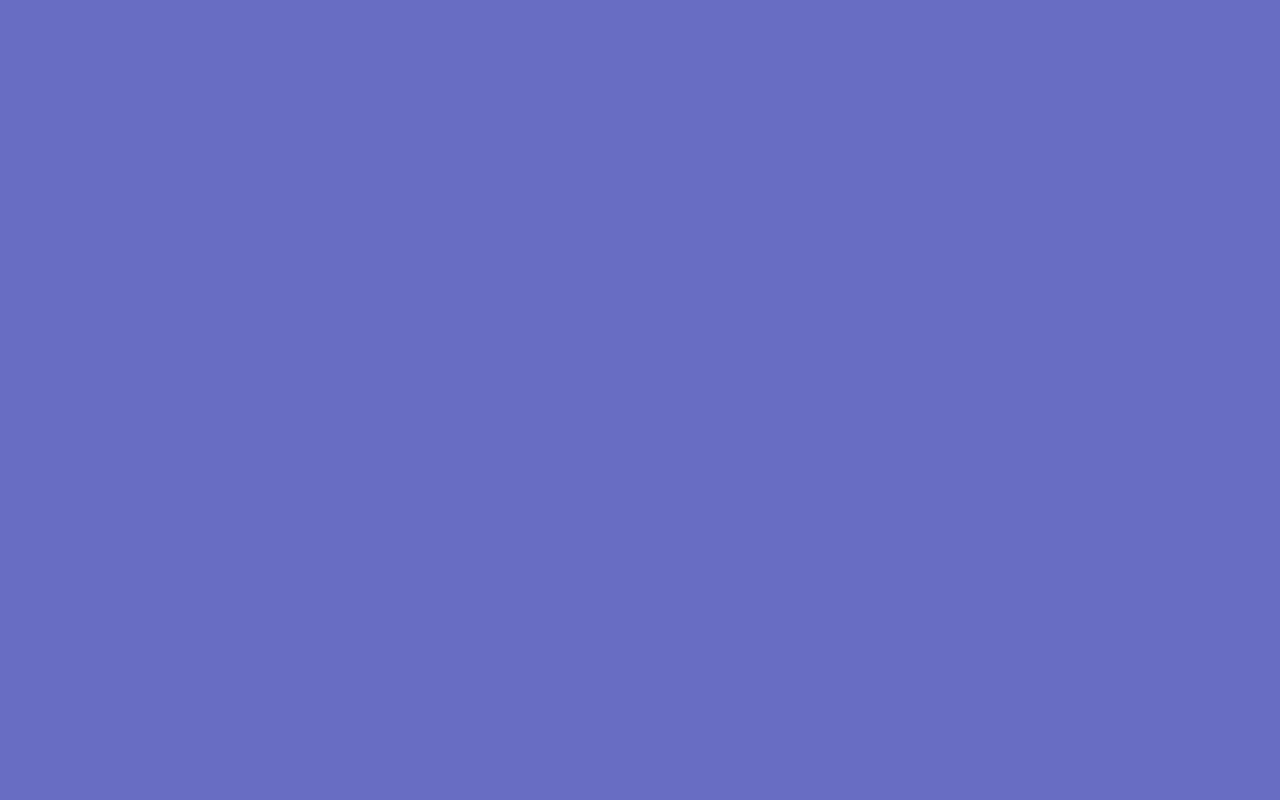
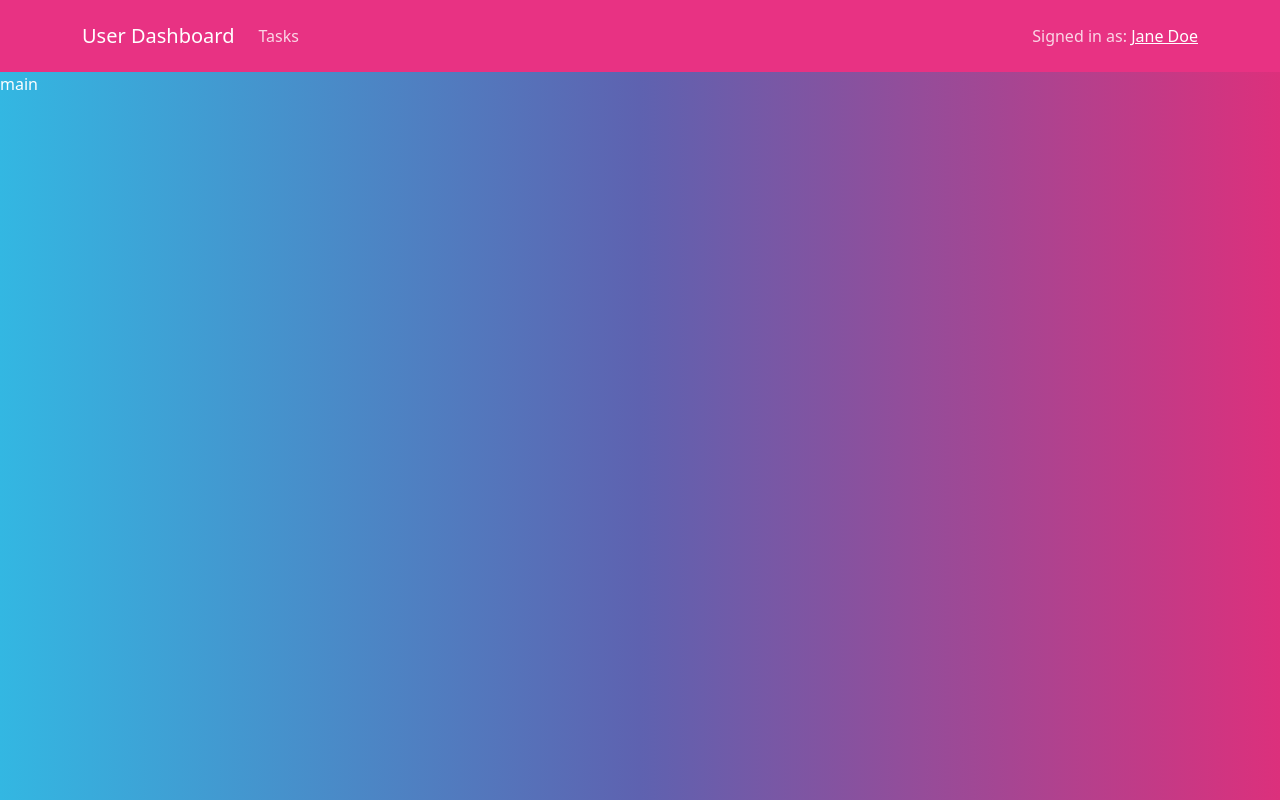
Before and after one commit to xiejon/zoras-house, a React (Create React App) app in the folder frontend/: page /home in a window 1280 px wide. Before the commit this address had no page. Built offline with nearby package versions, Linux system fonts and the light colour scheme.

Commit message:
Created homepage with navbar
- Scaffolded homepage
- Built basic navbar with username and navs

```diff
--- a/frontend/src/App.js
+++ b/frontend/src/App.js
@@ -1,11 +1,13 @@
 import './styles.bootstrap.min.css'
 import { Routes, Route } from 'react-router-dom'
 import LoginScreen from './screens/LoginScreen';
+import HomeScreen from './screens/Home';
 
 function App() {
   return (
     <Routes>
       <Route path="/" element={<LoginScreen />} />
+      <Route path="/home" element={<HomeScreen />} />
     </Routes>
   );
 }
--- /dev/null
+++ b/frontend/src/components/Navbar.js
@@ -0,0 +1,32 @@
+import React from "react";
+import {
+  Navbar,
+  Container,
+  Nav,
+  NavDropdown,
+  Form,
+  Button,
+} from "react-bootstrap";
+
+const NavbarComponent = (props) => {
+  return (
+    <Navbar bg="primary" variant="dark">
+      <Container>
+        <Navbar.Brand href="/">User Dashboard</Navbar.Brand>
+        <Nav className="me-auto">
+          <Nav.Link href="/tasks">Tasks</Nav.Link>
+        </Nav>
+        <Navbar.Collapse className="justify-content-end">
+          <Navbar.Text>
+            Signed in as:{" "}
+            <a href="/login" style={{ color: "white" }}>
+              Jane Doe
+            </a>
+          </Navbar.Text>
+        </Navbar.Collapse>
+      </Container>
+    </Navbar>
+  );
+};
+
+export default NavbarComponent;
--- /dev/null
+++ b/frontend/src/screens/Home.js
@@ -0,0 +1,14 @@
+import React from "react";
+import { Container } from "react-bootstrap";
+import NavbarComponent from "../components/Navbar";
+
+const HomeScreen = () => {
+  return (
+    <>
+      <NavbarComponent />
+      <main style={{ minHeight: "85vh" }}>main</main>
+    </>
+  );
+};
+
+export default HomeScreen;
--- a/frontend/src/screens/LoginScreen.css
+++ b/frontend/src/screens/LoginScreen.css
@@ -1,3 +1,3 @@
-.container {
+.login-container {
     min-height: 100vh;
 }
--- a/frontend/src/screens/LoginScreen.js
+++ b/frontend/src/screens/LoginScreen.js
@@ -1,15 +1,14 @@
 import React from "react";
 import { Container } from "react-bootstrap";
 import LoginForm from "../components/LoginForm";
-import './LoginScreen.css'
+import "./LoginScreen.css";
 
 const LoginScreen = () => {
   return (
-    <Container className="container d-flex justify-content-center align-items-center ">
+    <Container className="login-container d-flex justify-content-center align-items-center ">
       <LoginForm />
     </Container>
   );
 };
 
-
 export default LoginScreen;
```
